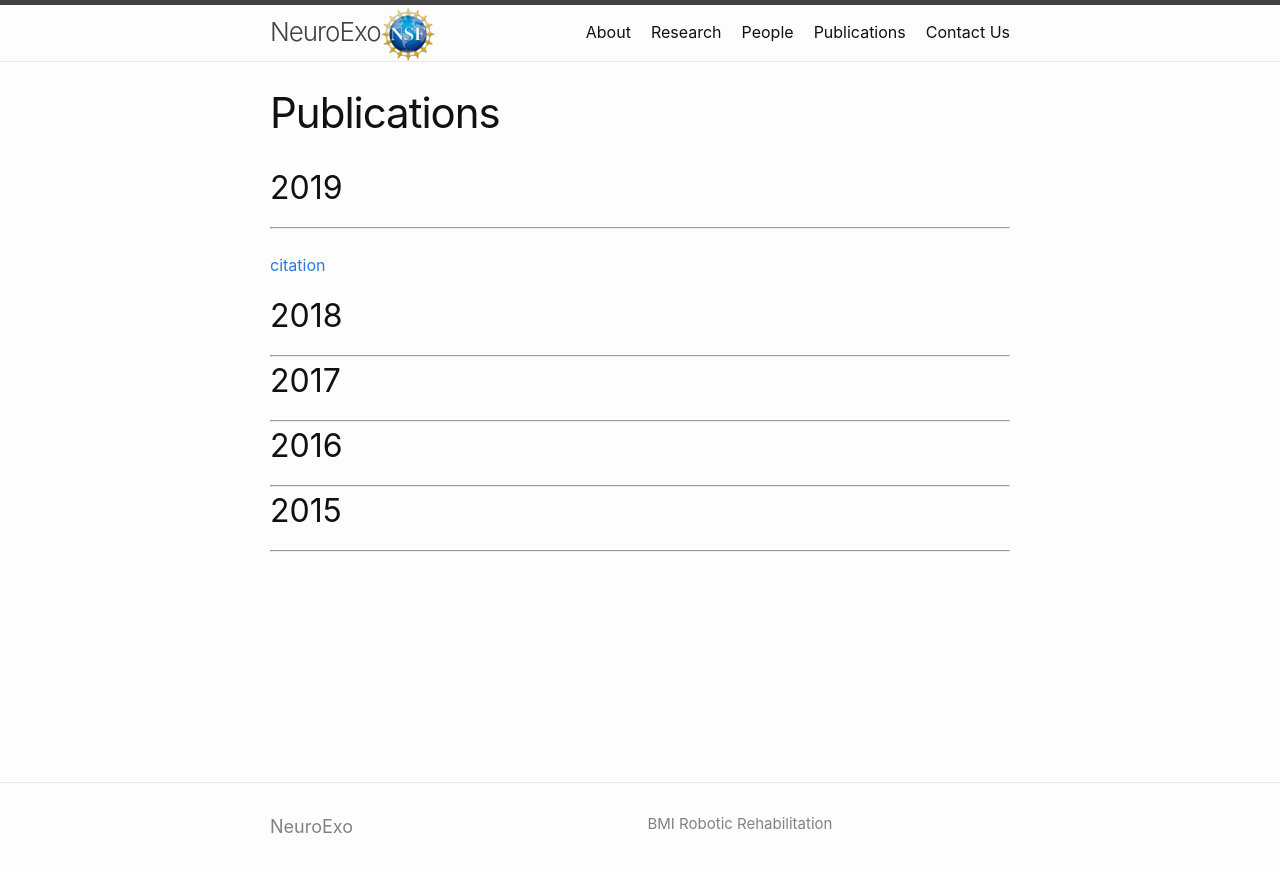
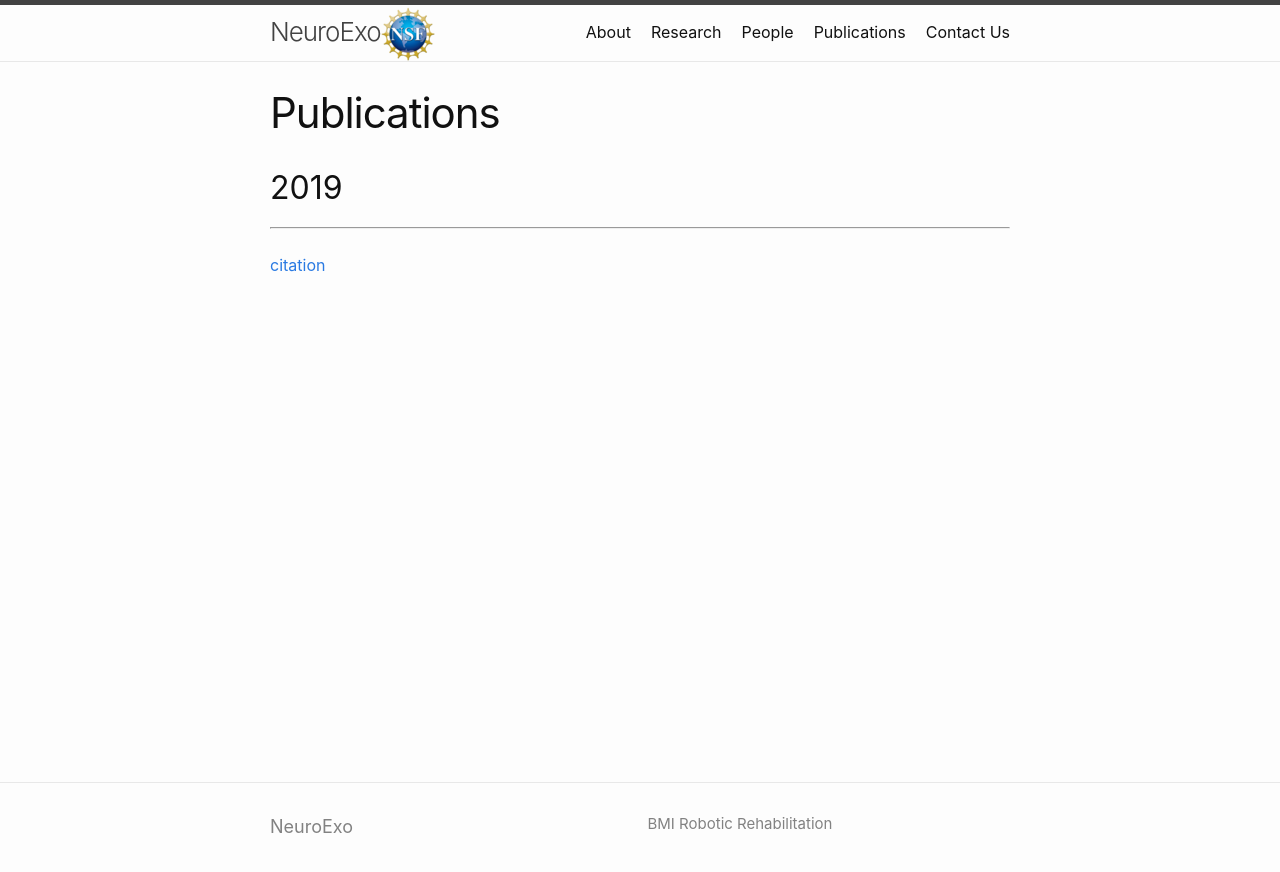
Before and after one commit to arcraik/neuroexo-website, a Jekyll site: the page built from publications.md, in a window 1280 px wide. Shown: the top 872 px of the page. Built offline with Jekyll 4.4.1, drawn with Linux system fonts in a browser that asks for light colours.

Commit message:
Update publications.md

```diff
--- a/publications.md
+++ b/publications.md
@@ -6,14 +6,3 @@ title: Publications
 <hr>
 <br>
 <a href="pdf.pdf" target="_blank">citation</a>
-<h2>2018</h2>
-<hr>
-
-<h2>2017</h2>
-<hr>
-
-<h2>2016</h2>
-<hr>
-
-<h2>2015</h2>
-<hr>
```
